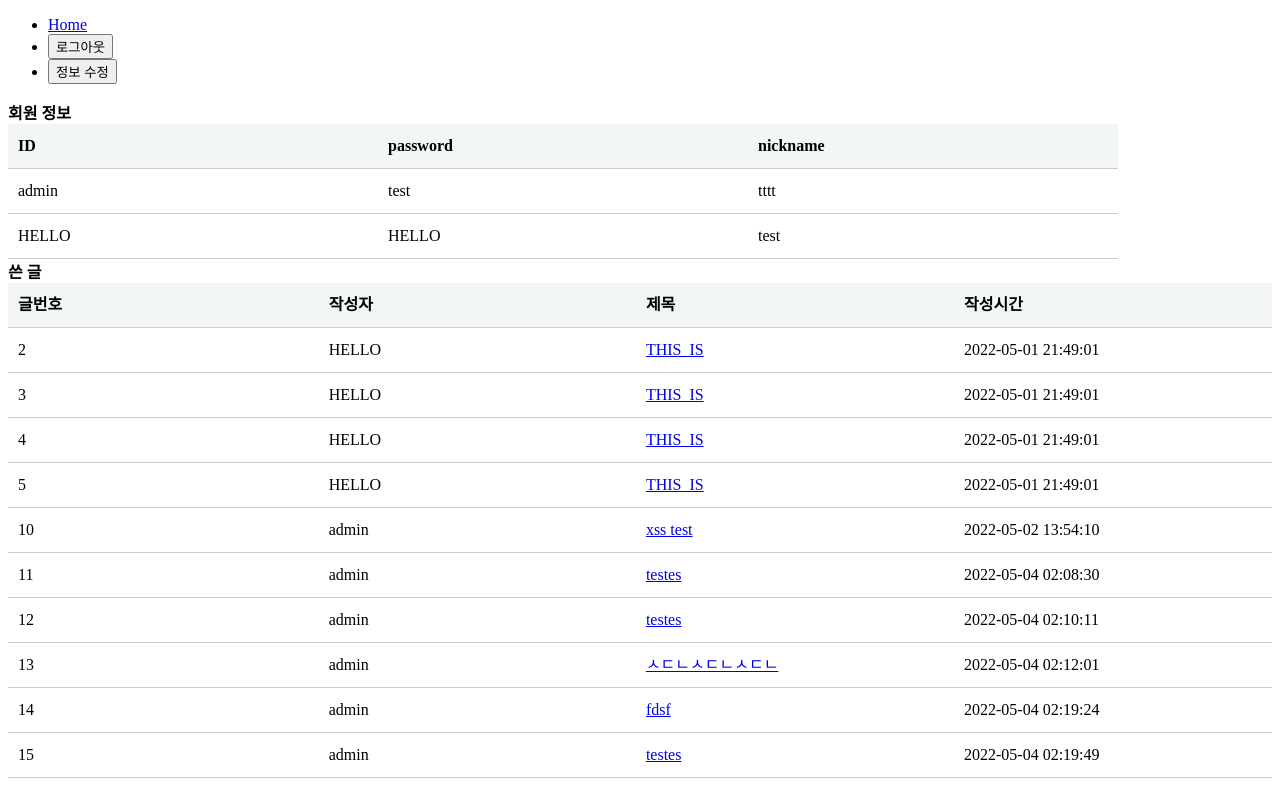
After one commit to AYS-kr/Python_Study, a Flask app: page /user/0 in a window 1280 px wide. The commit adds this page. Run offline with Flask 2, Linux system fonts and the light colour scheme; a user stored in the database is signed in; data comes from the database, SQL or seed files in the repository; both versions use the stored data as it was after the commit; some libraries are stand-ins or nearby versions.

Commit message:
add user_info page & idor & cookie test

```diff
--- a/Insecure_Web/app.py
+++ b/Insecure_Web/app.py
@@ -1,7 +1,8 @@
 from datetime import timedelta
 import sys,os
+from time import sleep
 from tkinter import EXCEPTION
-from flask import Flask, render_template, redirect, url_for, request, flash, session
+from flask import Flask, make_response, render_template, redirect, url_for, request, flash, session
 import sqlite3
 import html
 
@@ -64,6 +65,23 @@ def insert_data_member(id, passwd, nickname):
         db.close()
         return True
 
+# 모든 id 조회
+def select_all_id():
+    print("select_all_id() call")
+    ret = ()
+    try :
+        db = dbcon()
+        c = db.cursor()
+        sql = 'SELECT * FROM member'
+        c.execute(sql)
+        ret = c.fetchall()
+    except Exception as e:
+        print('db error [selct_all_id()] : ',e)
+    finally:
+        db.close()
+        return ret
+
+
 # id를 통한 정보 조회
 def select_id(id):
     print("select_id() call")
@@ -71,10 +89,43 @@ def select_id(id):
     try :
         db = dbcon()
         c = db.cursor()
-        c.execute('SELECT * FROM member WHERE id = ' + id)
+        sql = 'SELECT * FROM member WHERE id = ?'
+        c.execute(sql,(id,))
         ret = c.fetchall()
     except Exception as e:
         print('db error [selct_id()] : ',e)
+    finally:
+        db.close()
+        return ret
+
+# id를 통해 작성한 글 확인
+def select_board(id):
+    print("select_board() call")
+    ret =()
+    try :
+        db = dbcon()
+        c = db.cursor()
+        sql = 'SELECT * FROM board WHERE id = ?'
+        c.execute(sql,(id,))
+        ret = c.fetchall()
+    except Exception as e:
+        print('db error [selct_board()] : ',e)
+    finally:
+        db.close()
+        return ret
+
+# 모든 글 조회
+def select_all_board():
+    print("select_all_board() call")
+    ret = ()
+    try :
+        db = dbcon()
+        c = db.cursor()
+        sql = 'SELECT * FROM board'
+        c.execute(sql)
+        ret = c.fetchall()
+    except Exception as e:
+        print('db error [selct_all_board()] : ',e)
     finally:
         db.close()
         return ret
@@ -85,7 +136,7 @@ def check_passwd(id,input_passwd):
     try:
         db = dbcon()
         c = db.cursor()
-        c.execute("SELECT id, passwd from member WHERE id=:id AND passwd =:input_passwd ",{'id':id,'input_passwd':input_passwd})
+        c.execute("SELECT id, passwd, nickname from member WHERE id=:id AND passwd =:input_passwd ",{'id':id,'input_passwd':input_passwd})
         print("execute")
 
         rows = c.fetchall()
@@ -96,12 +147,30 @@ def check_passwd(id,input_passwd):
             print(id,'의 비밀번호는 ', rs[1],'입니다')
             if id == rs[0] and input_passwd == rs[1]:
                 print("login Success")
-                return True
+                return rs[2]
             else:
                 print("login failed")
-                return False
+                return None
     except Exception as e:
         print('db error [check_passwd()] : ',e)
+
+# 회원정보 수정 함수
+def update_member(id,new_pass,new_name):
+    try:
+        print('update_memeber() call')
+        db = dbcon()
+        c = db.cursor()
+        sql = 'UPDATE member SET passwd = ? , nickname = ? WHERE id = ?'
+        c.execute(sql,(new_pass,new_name,id))
+        db.commit()
+    except Exception as e:
+        print('db error [upsdate_member()] : ',e)
+        db.rollback()
+        db.close()
+        return False
+    else:
+        db.close()
+        return True
 
 # 글 읽기
 def read_post(num):
@@ -126,7 +195,7 @@ def insert_data_board(id, subject, content):
         db = dbcon()
         print ("Opened database successfully")
         c = db.cursor()
-        query = f"INSERT INTO board (id,title,content) VALUES (' {id} ',' {subject} ',' {content}')"
+        query = f"INSERT INTO board (id,title,content) VALUES ('{id}','{subject}','{content}')"
         c.execute(query)
         db.commit()
         c.fetchall()
@@ -206,21 +275,12 @@ def logout():
 # 로그인 후 첫 페이지
 @app.route('/homepage')
 def homepage():
-    # 게시판 등 로그아웃 구현
     userid = session.get('userid',None)
-    if 'userid' in session:
-        flash("환영합니다! " + userid + '님')
-    return render_template('homepage.html', userid=userid)
-
-# 회원정보 수정
-@app.route('/modify', methods=['GET','POST'])
-def modify():
-    if request.method == 'GET':
-        id = session.get('username')
-        row = select_id(id)
-        print(row)
-        for rs in row:
-            print(rs)
+    nickname = session.get('nickname')
+    admin_check = False
+    if userid == 'admin':
+        admin_check = True
+    return render_template('homepage.html', userid=userid, nickname = nickname, admin_check = admin_check)
 
 # 로그인 화면
 @app.route('/login', methods=['GET','POST'])
@@ -228,8 +288,10 @@ def login():
     if request.method == 'POST':
         id = request.form.get('username')
         passwd = request.form.get('password')
-        if check_passwd(id,passwd):
+        nickname = check_passwd(id,passwd)
+        if nickname != None:
             session['userid'] = id
+            session['nickname'] = nickname
             return redirect(url_for('homepage'))
         else:
             flash('정보가 틀립니다')
@@ -237,6 +299,82 @@ def login():
     elif request.method == 'GET':
         return render_template('login.html')
     return render_template('login.html')
+
+# 회원정보 조회
+@app.route('/user/<username>',methods=['GET'])
+def check(username):
+    if username == '0':
+        member_row = select_all_id()
+        user_data_list = []
+        for obj in member_row:
+            data_dic = {
+                'id' : obj[0],
+                'passwd' : obj[1],
+                'nickname' : obj[2]
+            }
+            user_data_list.append(data_dic)
+        board_row = select_all_board()
+        board_data_list = []
+        for obj in board_row:
+            data_dic = {
+                'num' : obj[0],
+                'id' : obj[1],
+                'title' : obj[2],
+                'reg_date' : obj[4]
+            }
+            board_data_list.append(data_dic)
+        return render_template('user.html',user=user_data_list,board=board_data_list)
+
+    id = session.get('userid')
+    if username != id and id != 'admin':
+        flash("권한이 없습니다!")
+        return redirect(url_for('homepage'))
+
+    member_row = select_id(username)
+    user_data_list = []
+    for obj in member_row:
+        data_dic = {
+            'id' : obj[0],
+            'passwd' : '*'* len(obj[1]),
+            'nickname' : obj[2]
+        }
+        user_data_list.append(data_dic)
+    print(user_data_list)
+    board_row = select_board(username)
+    board_data_list = []
+    for obj in board_row:
+        data_dic = {
+            'num' : obj[0],
+            'id' : obj[1],
+            'title' : obj[2],
+            'reg_date' : obj[4]
+        }
+        board_data_list.append(data_dic)
+    print(board_data_list)
+    return render_template('user.html',user=user_data_list,board=board_data_list,data=username)
+
+# 회원정보 수정
+@app.route('/user_info/<username>', methods=['GET','POST'])
+def modify(username):
+    if request.method == 'GET':
+        id = username
+        if id:
+            row = select_id(id)
+            print(row)
+            for rs in row:
+                print(rs)
+                print(rs[0])
+                print(rs[1])
+            return render_template('/user_info.html',id=id)
+        else:
+            return redirect(url_for('login'))
+    if request.method == 'POST':
+        modify_id = request.form['id']
+        new_password = request.form['New_passwd']
+        new_name = request.form['New_nick_name']
+        if update_member(modify_id,new_password,new_name):
+            print("Update!")
+        return redirect(url_for('homepage'))
 
 # 회원가입 화면
 @app.route('/register',methods=['GET','POST'])
@@ -249,6 +387,9 @@ def register():
         if not (id and pwd and name):
             flash("빈칸이 존재합니다")
             return redirect(url_for('register'))
+        if len(id) < 4:
+            flash("ID를 4자 이상으로 해주세요!")
+            return redirect(url_for('register'))
         if insert_data_member(id,pwd,name):
             print('register Success!')
             return redirect(url_for('index'))
@@ -258,6 +399,25 @@ def register():
 
 
     return render_template('register.html', error=error)
+
+
+
+
+# Proxy 사용해보기 [쿠키 값 변경 해보기]
+@app.route('/proxy',methods=['GET','POST'])
+def proxy():
+    if request.method == 'POST':
+        print("post")
+        data = make_response(render_template('proxy.html'))
+        data.set_cookie("cookie",'cookie')
+        return data
+    else:
+        print("get")
+        set_cookie = False
+        data = request.cookies.get('cookie')
+        if data:
+            set_cookie = True
+        return render_template('proxy.html',cookie = set_cookie, data = data)
 
 # no filter board page
 @app.route('/board',methods=['GET'])
@@ -290,14 +450,13 @@ def board():
 
     return render_template('board.html', error=error, name=id, data_list= data_list)
 
+# no filter board view
 @app.route('/board/<int:num>', methods=['GET','POST'])
 def board_vew(num):
     if 'userid' not in session:
         flash("로그인이 필요합니다!")
         return redirect(url_for('index'))
-
     id = session['userid']
-
     if request.method == 'POST':
         idx = request.values.get('idx')
         if check_id(id,idx):
@@ -337,6 +496,7 @@ def board_write():
         subject = request.form['subject']
         content = request.form['contents']
         print("작성자 :",id,"\t 제목 :",subject,"\t 내용 :",content)
+        print("fdsafdsafdas"+id+"fdasfdas")
         # ckeditor에서는 기본적으로 <script>를 넣을 못 넣게 되어 있음.
         # <script>alert(1);</script> 를 넣을 경우 아래와 같은 방식으로 치환됨
         # &lt;script&gt;alert(1);&lt;/script&gt;
--- a/Insecure_Web/templates/board_view.html
+++ b/Insecure_Web/templates/board_view.html
@@ -34,6 +34,10 @@
 </head>
 
 <body>
+  <ul>
+    <li>        <a href="{{url_for('homepage')}}">Home</a>      </li>
+    <li>        <button type="button" onclick="history.go(-1)"> 이전페이지 </button>      </li>
+  </ul>
     <table class="type09">
     <th colspan=3>{{data.num}}번 글</td>
         <tr>
--- /dev/null
+++ b/Insecure_Web/templates/user.html
@@ -0,0 +1,81 @@
+<!DOCTYPE html>
+<html lang="en" xmlns:float="http://www.w3.org/1999/xhtml">
+<head>
+    <meta charset="UTF-8">
+    <title>Insecure Web - Home</title>
+    <style>
+        table.type09 {
+            border-collapse: collapse;
+            text-align: left;
+            line-height: 1.5;
+          }
+          table.type09 thead th {
+            padding: 10px;
+            font-weight: bold;
+            vertical-align: top;
+            color: #369;
+            border-bottom: 3px solid #036;
+          }
+          table.type09 tbody th {
+            width: 150px;
+            padding: 10px;
+            font-weight: bold;
+            vertical-align: top;
+            border-bottom: 1px solid #ccc;
+            background: #f3f6f7;
+          }
+          table.type09 td {
+            width: 350px;
+            padding: 10px;
+            vertical-align: top;
+            border-bottom: 1px solid #ccc;
+          }
+</style>
+</head>
+
+<body>
+  <!-- 네비게이션바 -->
+    <ul>
+      <li>        <a href="{{url_for('homepage')}}">Home</a>      </li>
+      <li>        <button type="button" onclick="location.href='/logout'"> 로그아웃 </button>      </li>
+      <li>        <button type="button" onclick="location.href='/user_info/{{username}}'"> 정보 수정 </button>      </li>
+    </ul>
+    <strong>{{data|safe}} 회원 정보</strong>
+    <table class="type09">
+        <tr>
+            <th>ID</th>
+            <th>password</th>
+            <th>nickname</th>
+        </tr>
+        {% for obj in user%}
+        <tbody>
+            <tr>
+                <td>{{obj.id}}</td>
+                <td>{{obj.passwd}}</td>
+                <td>{{obj.nickname}}</a></td>
+            </tr>
+        </tbody>
+        {% endfor %}
+    </table>
+    <strong> 쓴 글</strong>
+    <table class="type09">
+        <tr>
+            <th>글번호</th>
+            <th>작성자</th>
+            <th>제목</th>
+            <th>작성시간</th>
+        </tr>
+        {% for obj in board%}
+        <tbody>
+            <tr>
+                <td>{{obj.num}}</td>
+                <td>{{obj.id}}</td>
+                <td><a href="/board/{{obj.num}}">{{obj.title}}</a></td>
+                <td>{{obj.reg_date}}</td>
+            </tr>
+        </tbody>
+        {% endfor %}
+    </table>
+</body>
+
+</html>
```
Also changed, not shown: Insecure_Web/templates/homepage.html (+15 -3 lines), Insecure_Web/templates/proxy.html (added, +29 -0 lines), Insecure_Web/templates/user_info.html (added, +20 -0 lines), Insecure_Web/mydb.db.
